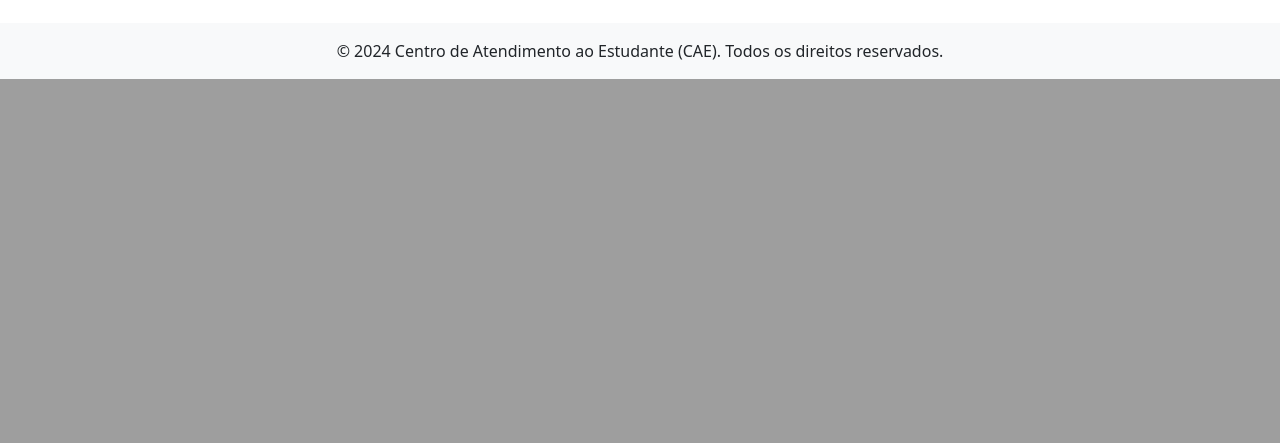
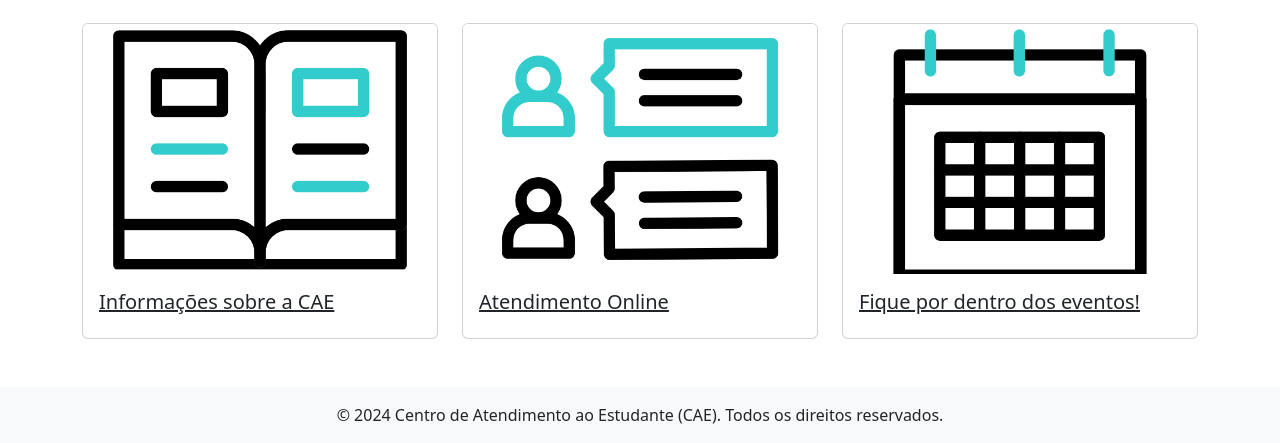
Before and after one commit to vicct0r/Cae_, a Django app: page / in a window 1280 px wide. Shown: the part 1065-1508 px from the top of the page. Before the commit the page ends 1144 px from the top, so only its background shows below. Run offline with Django 5.2, Linux system fonts and the light colour scheme.

```diff
--- a/core/templates/index.html
+++ b/core/templates/index.html
@@ -17,6 +17,18 @@
         /* O conteúdo principal deve se expandir para ocupar o espaço disponível */
         main {
             flex: 1;
+        }
+        /* Estilo para garantir que a imagem do card seja exibida de forma completa */
+        .card-img-top {
+            object-fit: cover; /* Faz com que a imagem cubra todo o card mantendo a proporção */
+            height: 250px; /* Ajuste a altura conforme necessário */
+        }
+        /* Remove a descrição dos cards */
+        .card-body {
+            padding: 1rem; /* Ajusta o padding do card-body */
+        }
+        .card {
+            cursor: pointer; /* Muda o cursor para indicar que o card é clicável */
         }
     </style>
 </head>
@@ -99,10 +111,45 @@
                 </div>
             </div>
         </div>
+
+        <!-- Cards Section -->
+        <div class="container mt-4">
+            <div class="row">
+                <!-- Card 1 -->
+                <div class="col-md-4 mb-4">
+                    <a href="#" class="card">
+                        <img src="{% static 'images/book.gif' %}" class="card-img-top" alt="Card image 1">
+                        <div class="card-body">
+                            <h5 class="card-title">Informações sobre a CAE</h5>
+                        </div>
+                    </a>
+                </div>
+
+                <!-- Card 2 -->
+                <div class="col-md-4 mb-4">
+                    <a href="#" class="card">
+                        <img src="{% static 'images/bubble.gif' %}" class="card-img-top" alt="Card image 2">
+                        <div class="card-body">
+                            <h5 class="card-title">Atendimento Online</h5>
+                        </div>
+                    </a>
+                </div>
+
+                <!-- Card 3 -->
+                <div class="col-md-4 mb-4">
+                    <a href="#" class="card">
+                        <img src="{% static 'images/calendar.gif' %}" class="card-img-top" alt="Card image 3">
+                        <div class="card-body">
+                            <h5 class="card-title">Fique por dentro dos eventos!</h5>
+                        </div>
+                    </a>
+                </div>
+            </div>
+        </div>
         {% endblock %}
     </main>
 
-    <!-- Fixando o footer na parte debaixo da pagina (fazer favor de nao tirar isso daqui) -->
+    <!-- Fixando o footer na parte debaixo da página -->
     <footer class="footer bg-light py-3">
         <div class="container text-center">
             <p class="mb-0">&copy; 2024 Centro de Atendimento ao Estudante (CAE). Todos os direitos reservados.</p>
--- a/projeto_cae/settings.py
+++ b/projeto_cae/settings.py
@@ -27,8 +27,8 @@ SECRET_KEY = 'django-insecure-^vcr(5wc*v=foepb#0$)5#q_19kkn-r(l=pt*%hli7dn24n)6e
 DEBUG = False
 
 ALLOWED_HOSTS = [
-    '*',  # Domínio do Heroku
-    'localhost',
+    'sistema-cae-5e2c8831d99a.herokuapp.com',  # Domínio do Heroku (produção)
+    'localhost',  # desenvolvimento local
     '127.0.0.1',
 ]
 
--- a/projeto_cae/wsgi.py
+++ b/projeto_cae/wsgi.py
@@ -9,8 +9,9 @@ https://docs.djangoproject.com/en/5.1/howto/deployment/wsgi/
 
 import os
 
+from dj_static import Cling, MediaCling # Servidor WSGI
 from django.core.wsgi import get_wsgi_application
 
 os.environ.setdefault('DJANGO_SETTINGS_MODULE', 'projeto_cae.settings')
 
-application = get_wsgi_application()
+application = Cling(MediaCling(get_wsgi_application()))
```
Also changed, not shown: core/static/images/book.gif (added), core/static/images/bubble.gif (added), core/static/images/calendar.gif (added), 1 other file.
